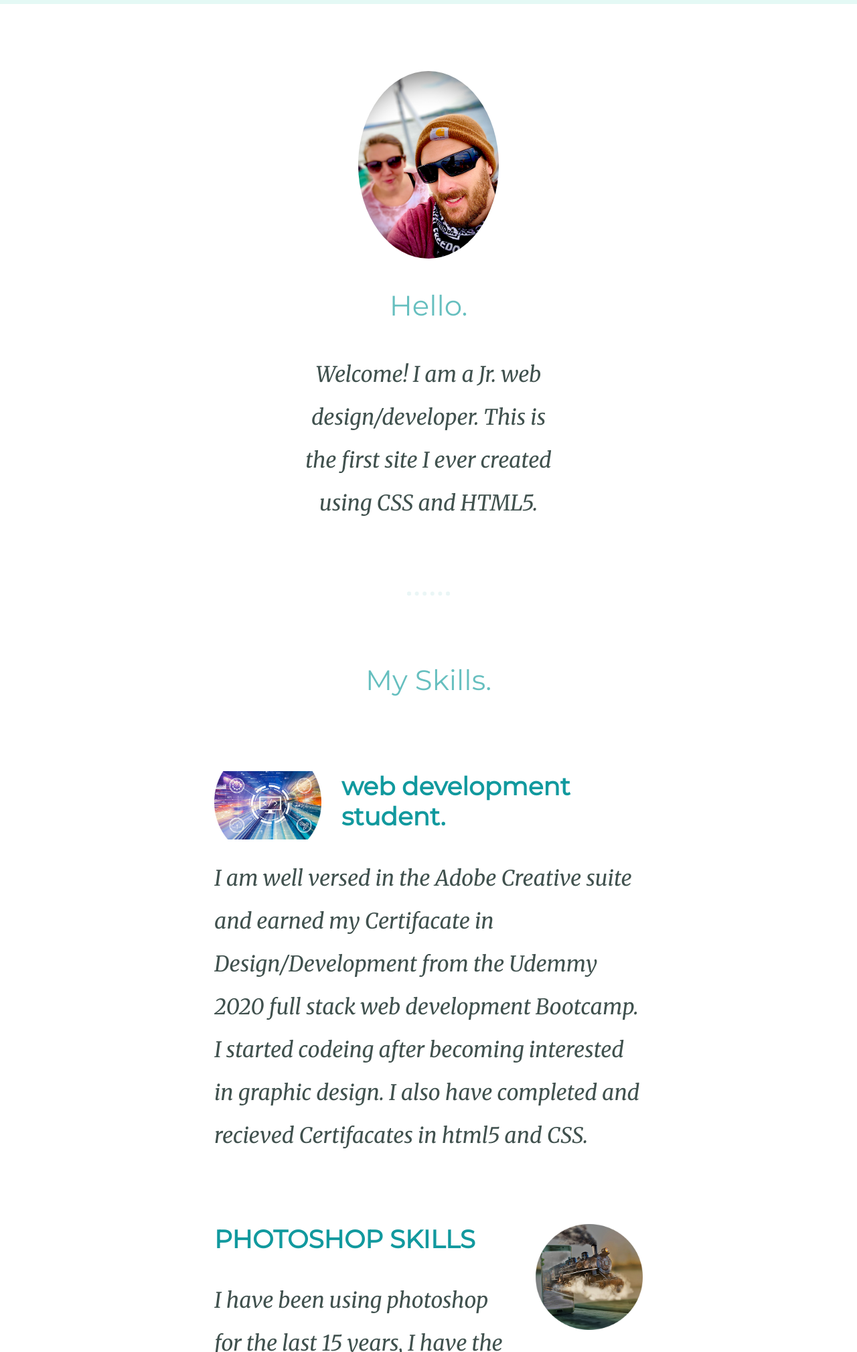
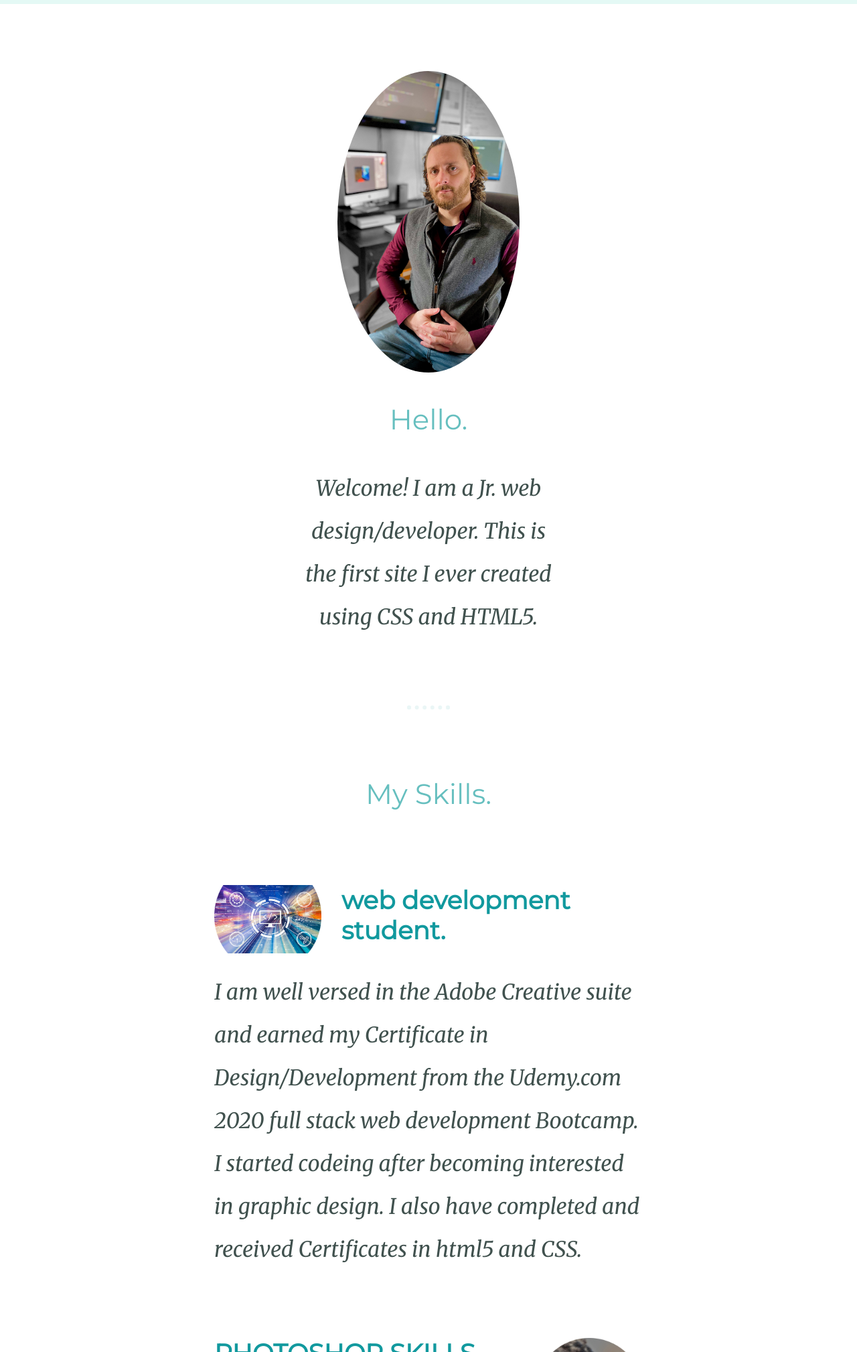
Before and after one commit to kurtoian13/koCSSsimple, a plain HTML site: page index.html in a window 1280 px wide. Shown: the part 782-2800 px from the top of the page at 67% size. Drawn offline with Linux system fonts and the light colour scheme; a web font is replaced by a local one.

Commit message:
Update Profile picture

```diff
--- a/css/styles.css
+++ b/css/styles.css
@@ -56,7 +56,8 @@ a:hover {
 
 .profile-img {
     border-radius: 50%;
-    height: 280px;
+    height: 450px;
+
 
 }
 
--- a/index.html
+++ b/index.html
@@ -23,7 +23,7 @@
 
   <div class="middle-container">
     <div class="profile">
-      <img class="profile-img" src="images/profinsta.png" alt="profile-image">
+      <img class="profile-img" src="images/mebwc.jpg" alt="profile-image">
       <h2>Hello.</h2>
       <p class="intro">Welcome! I am a Jr. web design/developer. This is the first site I ever created
         using CSS and HTML5.</p>
@@ -35,14 +35,14 @@
       <div class="skill-row">
         <img class="webdev-img" src="images/webdevimg.png" alt="computer-image">
         <h3> web development student.</h3>
-        <p>I am well versed in the Adobe Creative suite and earned my Certifacate in Design/Development from the Udemmy 2020 full stack web development Bootcamp. I started codeing after becoming
-          interested in graphic design. I also have completed and recieved Certifacates in html5 and CSS.</p>
+        <p>I am well versed in the Adobe Creative suite and earned my Certificate in Design/Development from the Udemy.com 2020 full stack web development Bootcamp. I started codeing after becoming
+          interested in graphic design. I also have completed and received Certificates in html5 and CSS.</p>
       </div>
 
       <div class="skill-row">
         <img class="phone-img" src="images/phonetrain.png" alt="photoshop-image">
         <h3>PHOTOSHOP SKILLS</h3>
-        <p>I have been using photoshop for the last 15 years, I have the ability to shoot,
+        <p>I have been using Photoshop for the last 15 years, I have the ability to shoot,
           edit and create just about anything when it comes to digital imaging.</p>
       </div>
 
@@ -51,7 +51,7 @@
     <div class="contact-me">
       <h2>Get In Touch</h2>
       <h3>Feel free to send me a message.</h3>
-      <p class="contact-message">Are you into graphic design and codeing? Let me know what you think of my very first project. or just
+      <p class="contact-message">Are you into graphic design and coding? Let me know what you think of my very first project. or just
         say hi, and we can talk about being new to developing.</p>
 
       <a href='mailto:kurt.oian@gmail.com' class='ClassName'>contact </a>
```
Also changed, not shown: images/mebwc.jpg (added), images/profinsta 2.png (deleted).
